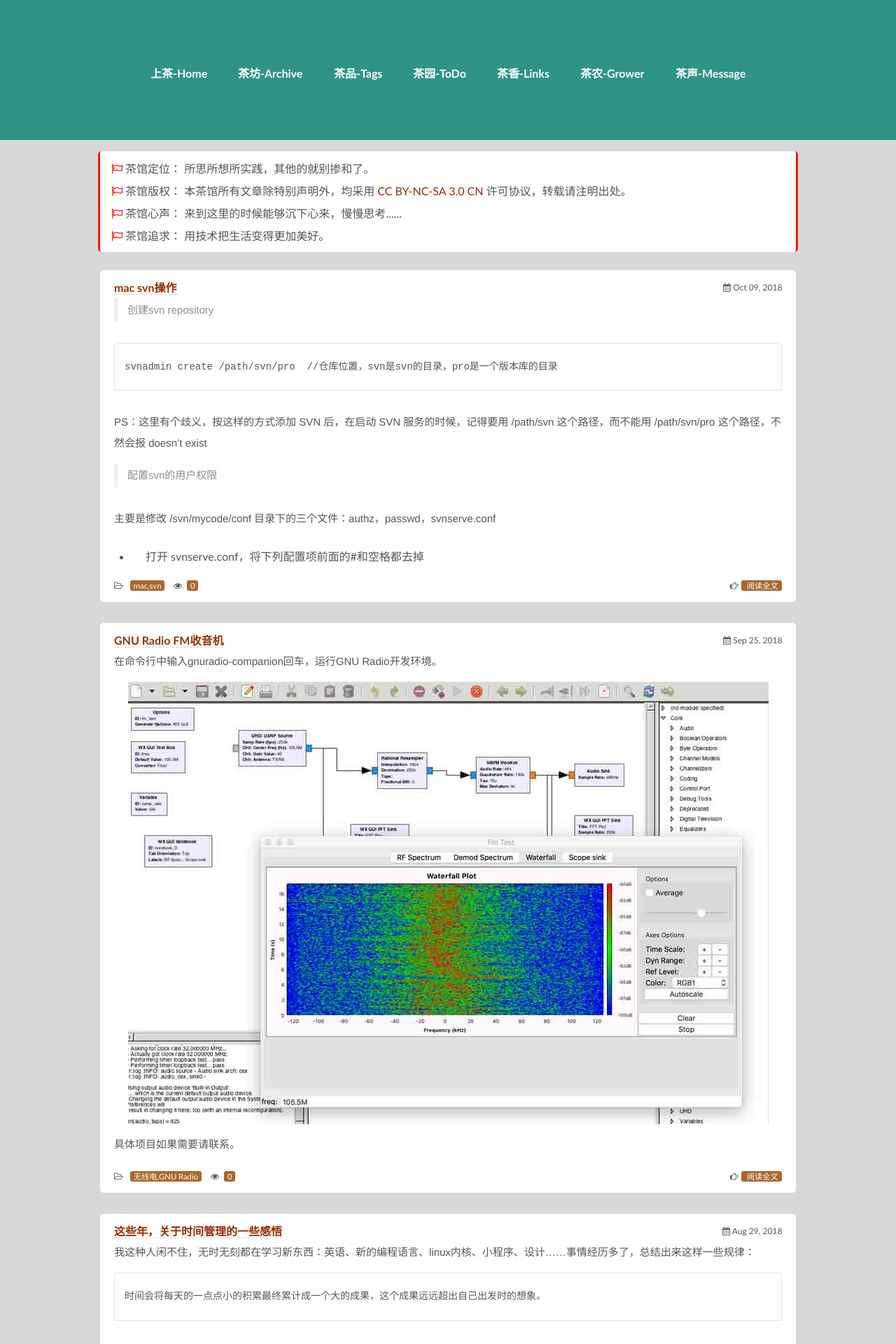
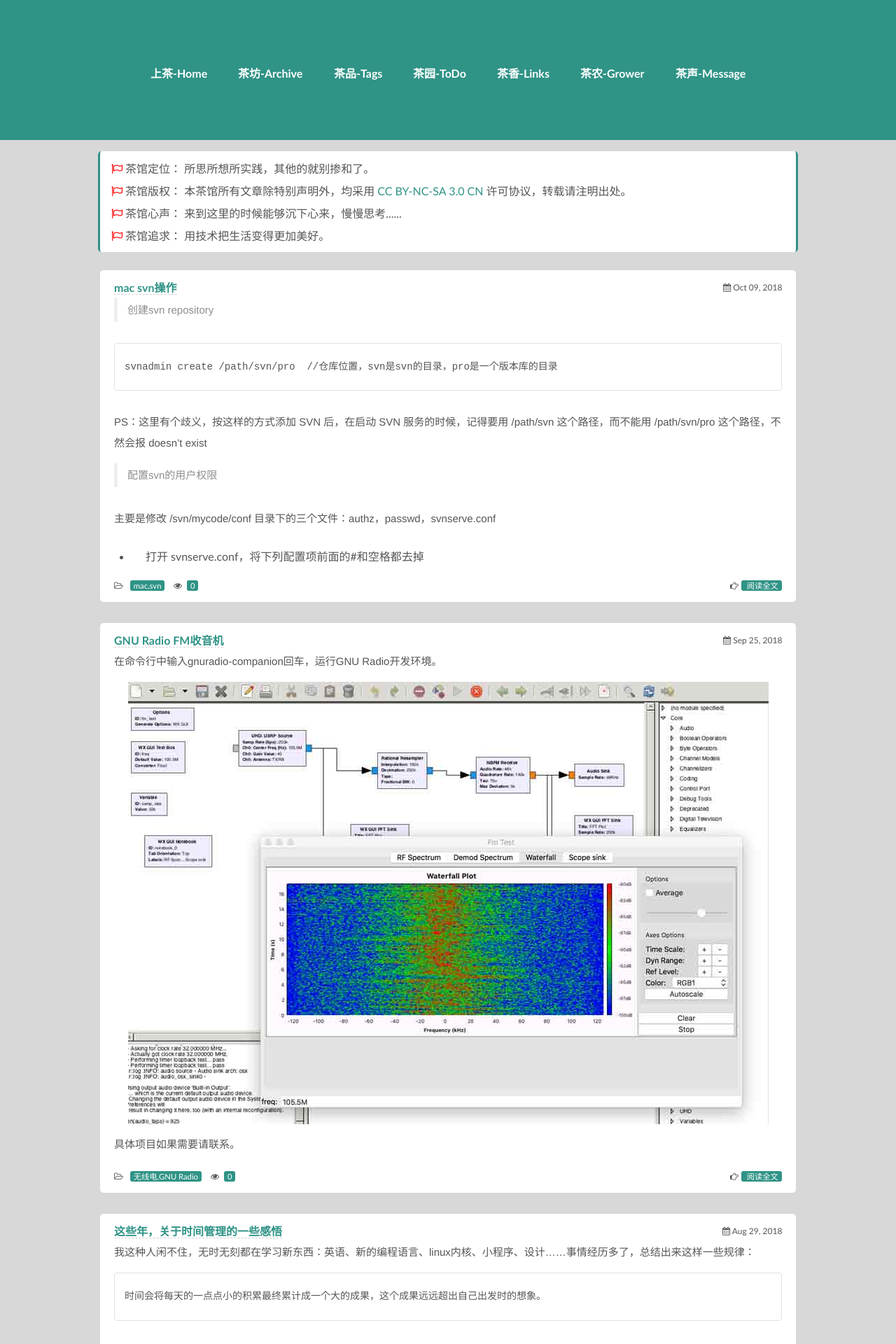
Before and after one commit to fk1091889767/tanwubin.github.io, a Jekyll site: the page built from index.html, in a window 1280 px wide. Shown: the top 1920 px of the page at 70% size. Built offline with Jekyll 4.4.1, drawn with Linux system fonts in a browser that asks for light colours; nearby versions of some CDN libraries.

Commit message:
样式调整

```diff
--- a/assets/css/effector-wide.css
+++ b/assets/css/effector-wide.css
@@ -65,7 +65,7 @@ body {
 a {
     /*color: #F95B1F;*/
     /*color: #000000;*/
-    color: #952f00;;
+    color: #2f9386;
     text-decoration: none;
 }
 a:hover {
@@ -370,7 +370,7 @@ hr.style-one {
     /*font-weight: bold;*/
     color: #fff;
     text-transform: uppercase;
-    background-color: #ab662d;
+    background-color: #2f9386;
     -webkit-border-radius: 3px;
     -moz-border-radius: 3px;
     border-radius: 3px;
@@ -383,7 +383,7 @@ hr.style-one {
     /*font-weight: bold;*/
     color: #fff;
     /*text-transform: uppercase;*/
-    background-color: #ab672c;
+    background-color: #2f9386;
     -webkit-border-radius: 3px;
     -moz-border-radius: 3px;
     border-radius: 3px;
@@ -484,8 +484,8 @@ span.label.label-important:hover {
 .post-copyright {
     margin: 1em 0em 1em 0em;
     padding: 0.5em 1em;
-    border-left: 3px solid #ff1700;
-    border-right: 3px solid #ff1700;
+    border-left: 3px solid #2f9386;
+    border-right: 3px solid #2f9386;
     background-color: #fff;
     list-style: none;
     border-radius: 5px;
```
